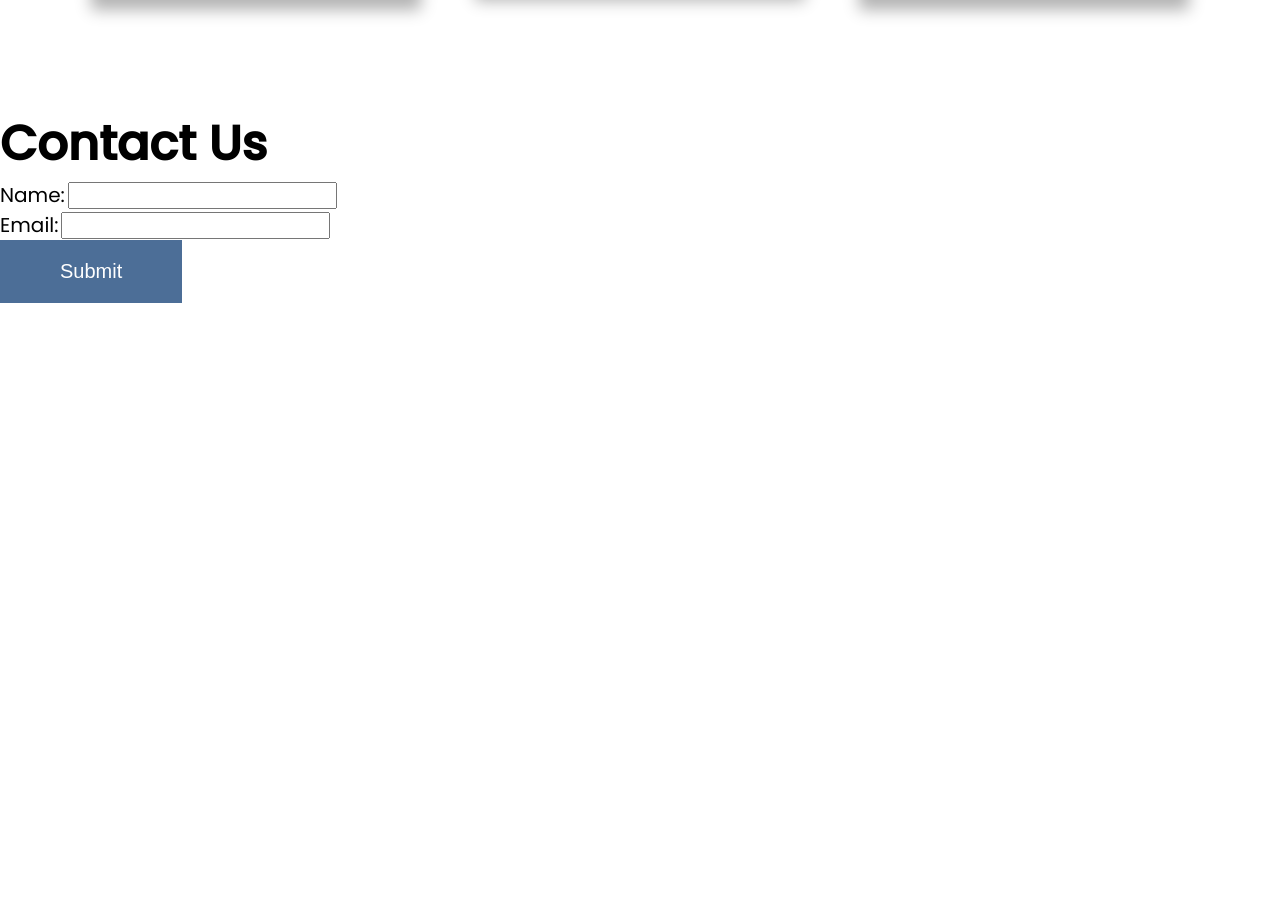
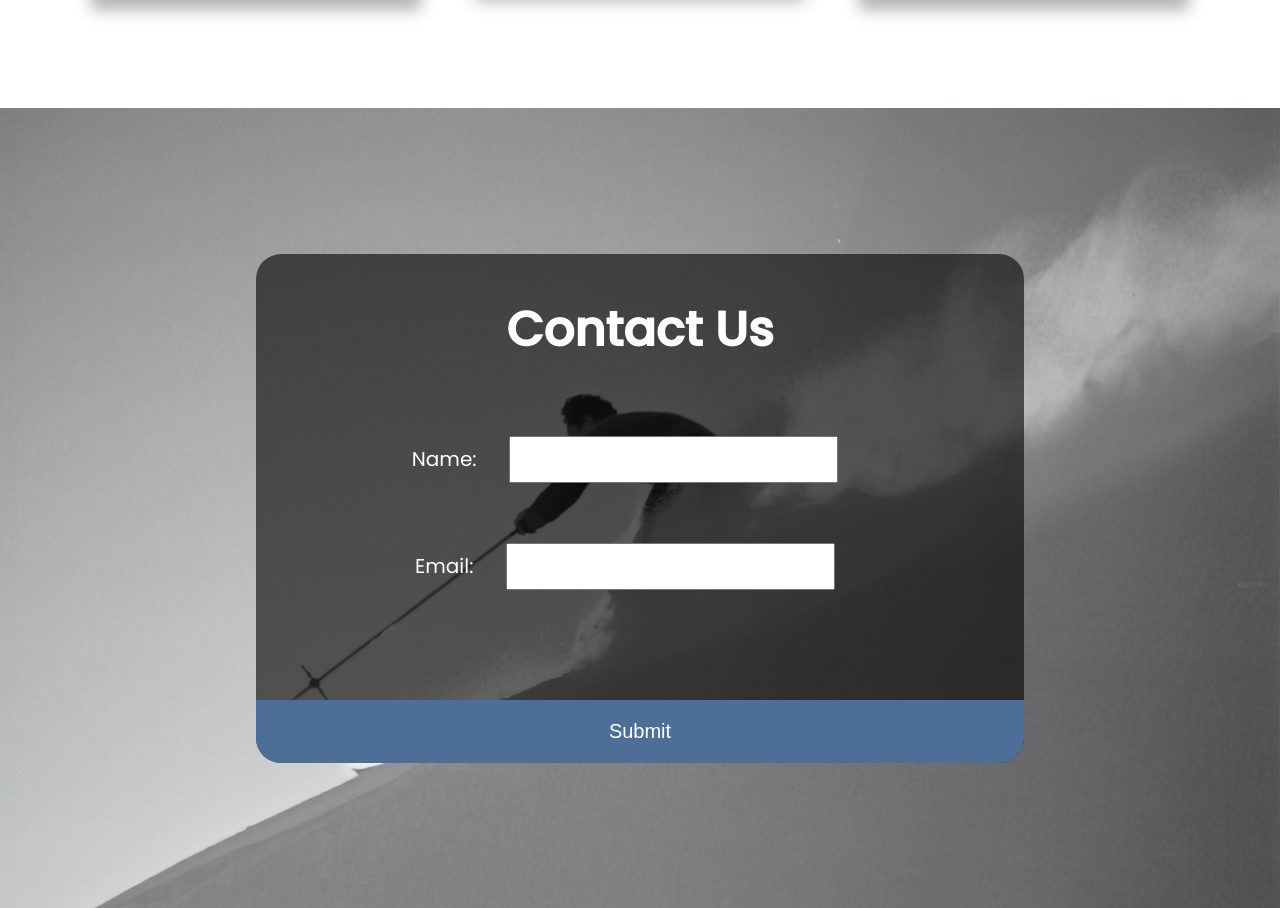
Before and after one commit to GERInFact/steeplines, a plain HTML site: page index.html in a window 1280 px wide. Shown: the part 2292-3200 px from the top of the page. Before the commit the page ends 2595 px from the top, so only its background shows below. Drawn offline with Linux system fonts and the light colour scheme; a web font is replaced by a local one.

Commit message:
Added contact section style

```diff
--- a/index.html
+++ b/index.html
@@ -203,7 +203,7 @@
 
           <!-- Email -->
           <div class="form_input-container">
-            <label for="email" class="input-container_input">Email:</label>
+            <label for="email" class="input-container_label">Email:</label>
             <input type="email" name="email" class="input-container_input" id="email" required>
           </div>
           <!-- Email End -->
--- a/styles.css
+++ b/styles.css
@@ -226,13 +226,55 @@ h5 {
 .icon-container_icon {
   height: 100px;
   padding: 2rem 0;
+  pointer-events: none;
 }
 
 .card_title {
   margin: 4rem 0 6rem 0;
 }
+/* Benefit Section End */
 
-/* Benefit Section End */
+/* Contact Section */
+.contact-section {
+  display: flex;
+  justify-content: center;
+  align-items: center;
+  min-height: 100vh;
+  background: url("/img/winter.jpg");
+  background-repeat: no-repeat;
+  background-position: center;
+  background-size: cover;
+  color: white;
+}
+
+.contact-section_form-wrapper {
+  width: 60%;
+  border-radius: 25px;
+  background-color: rgba(0, 0, 0, 0.6);
+}
+
+.header_title {
+  margin: 4rem;
+  text-align: center;
+}
+
+.form_input-container {
+  padding: 3rem;
+  text-align: center;
+}
+
+.input-container_input {
+  margin: 0 3rem;
+  padding: 1rem 3rem;
+}
+
+.form_submit {
+  margin-top: 8rem;
+  width: 100%;
+  border-radius: 0 0 25px 25px;
+}
+/* Contact Section End */
+
 
 /* Media Queries */
 @media screen and (max-width: 888px) {
```
Also changed, not shown: img/winter.jpg (added).
